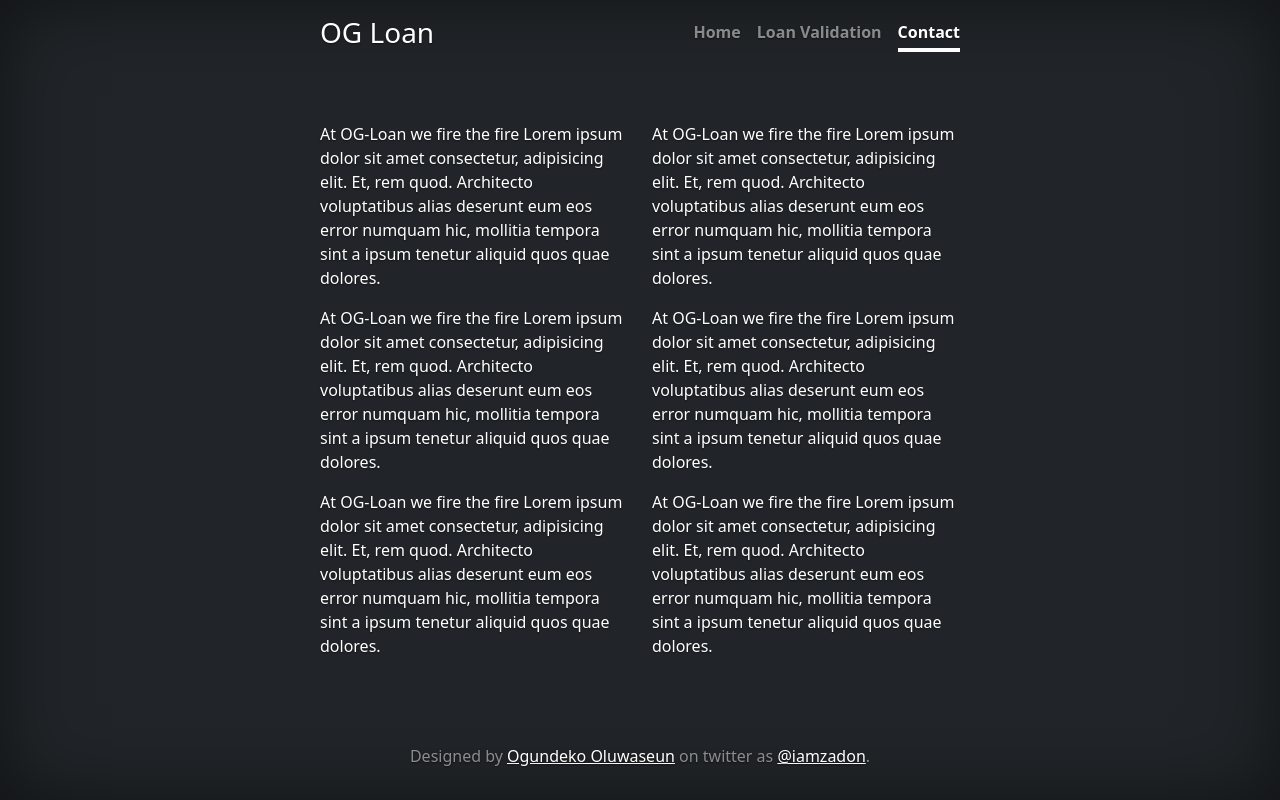
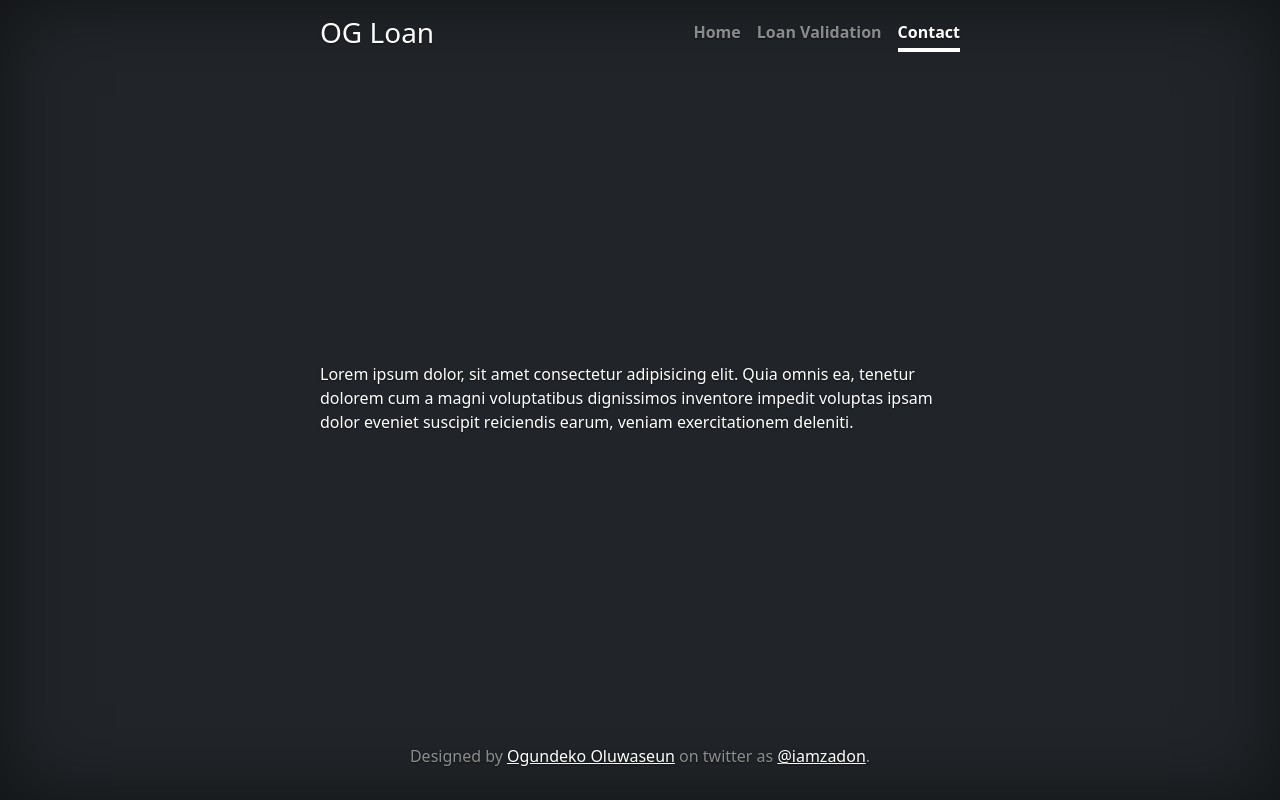
Before and after one commit to iamunik/Loan-validation, a Flask app: page /contact in a window 1280 px wide. Run offline with Flask 3, Linux system fonts and the light colour scheme; parts of the project's set-up code (start-up, migrations or seed data) failed here and were passed over; some libraries are stand-ins or nearby versions.

Commit message:
Update contact.html

```diff
--- a/templates/contact.html
+++ b/templates/contact.html
@@ -37,43 +37,7 @@
     </header>
 
     <main>
-      <div class="row">
-        <div class="col-md-6 themed-grid-col">
-          <p>At OG-Loan we fire the fire Lorem ipsum dolor sit amet consectetur, adipisicing elit. Et, rem quod.
-            Architecto voluptatibus alias deserunt eum eos error numquam hic, mollitia tempora sint a ipsum tenetur
-            aliquid quos quae dolores.</p>
-        </div>
-
-        <div class="col-md-6 themed-grid-col">
-          <p>At OG-Loan we fire the fire Lorem ipsum dolor sit amet consectetur, adipisicing elit. Et, rem quod.
-            Architecto voluptatibus alias deserunt eum eos error numquam hic, mollitia tempora sint a ipsum tenetur
-            aliquid quos quae dolores.</p>
-        </div>
-
-        <div class="col-md-6 themed-grid-col">
-          <p>At OG-Loan we fire the fire Lorem ipsum dolor sit amet consectetur, adipisicing elit. Et, rem quod.
-            Architecto voluptatibus alias deserunt eum eos error numquam hic, mollitia tempora sint a ipsum tenetur
-            aliquid quos quae dolores.</p>
-        </div>
-
-        <div class="col-md-6 themed-grid-col">
-          <p>At OG-Loan we fire the fire Lorem ipsum dolor sit amet consectetur, adipisicing elit. Et, rem quod.
-            Architecto voluptatibus alias deserunt eum eos error numquam hic, mollitia tempora sint a ipsum tenetur
-            aliquid quos quae dolores.</p>
-        </div>
-
-        <div class="col-md-6 themed-grid-col">
-          <p>At OG-Loan we fire the fire Lorem ipsum dolor sit amet consectetur, adipisicing elit. Et, rem quod.
-            Architecto voluptatibus alias deserunt eum eos error numquam hic, mollitia tempora sint a ipsum tenetur
-            aliquid quos quae dolores.</p>
-        </div>
-
-        <div class="col-md-6 themed-grid-col">
-          <p>At OG-Loan we fire the fire Lorem ipsum dolor sit amet consectetur, adipisicing elit. Et, rem quod.
-            Architecto voluptatibus alias deserunt eum eos error numquam hic, mollitia tempora sint a ipsum tenetur
-            aliquid quos quae dolores.</p>
-        </div>
-      </div>
+      Lorem ipsum dolor, sit amet consectetur adipisicing elit. Quia omnis ea, tenetur dolorem cum a magni voluptatibus dignissimos inventore impedit voluptas ipsam dolor eveniet suscipit reiciendis earum, veniam exercitationem deleniti.
     </main>
 
     <footer class="mt-auto text-white-50 text-center">
```
